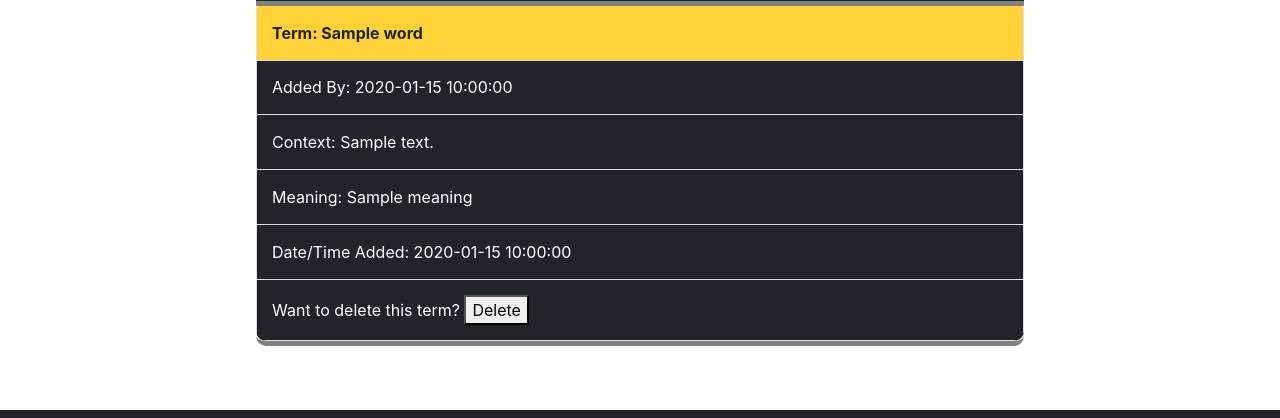
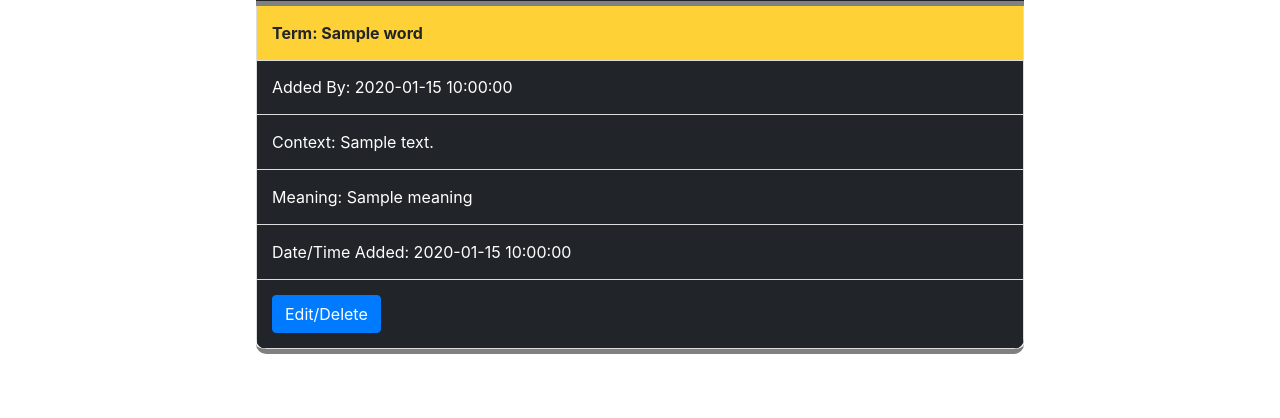
Before and after one commit to AlexJakeman/project-3, a Flask app: template app/templates/help.html in a window 1280 px wide. Shown: the part 1488-1906 px from the top of the page. Run offline with Flask 2, Linux system fonts and the light colour scheme; the template is opened without the code that fills it: most values are stand-ins (such as "Sample title", 1, 10 or a date in 2020); some libraries are stand-ins or nearby versions.

Commit message:
Added deletion modal (for edit in future)

```diff
--- a/app/main.py
+++ b/app/main.py
@@ -102,7 +102,7 @@ def add_term():
 
     return redirect('/')
 
-@app.route('/delete/<int:id>', methods=['POST'])
+@app.route('/delete_term/<int:id>', methods=['POST'])
 def delete_term(id):
     word_records = word_sheet.get_all_records()
 
--- /dev/null
+++ b/app/static/js/deletion-logic.js
@@ -0,0 +1,16 @@
+document.addEventListener('DOMContentLoaded', function () {
+    const deleteButtons = document.querySelectorAll('.delete-btn');
+    const deleteForm = document.getElementById('deleteForm');
+    const modalDeleteBtn = document.querySelector('.delete-modal-btn');
+
+    deleteButtons.forEach(function (button) {
+        button.addEventListener('click', function () {
+            const rowId = this.closest('tr').dataset.rowId;
+            document.getElementById('selectedRowId').value = rowId;
+            deleteForm.action = "/delete_term/" + rowId;
+        });
+    });
+
+    modalDeleteBtn.addEventListener('click', function () {
+    });
+});
--- a/app/templates/base.html
+++ b/app/templates/base.html
@@ -166,19 +166,12 @@
                                 Date/Time Added: {{ word.Date }}
                             </td>
                         </tr>
-                        <tr style="background-color: {{ loop_color }}; color: {{ text_color }}">
+                        <tr style="background-color: {{ loop_color }}; color: {{ text_color }}" data-row-id="{{ word.Id }}">
                             <td>
-                                Want to delete this term?
-                                <form method="POST" action="{{ url_for('delete_term', id=word.Id) }}" style="display: inline;">
-                                    <input type="hidden" name="id" value="{{ word.Id }}">
-                                    <button type="submit">Delete</button>
-                                </form>
+                                <button type="button" class="btn btn-primary delete-btn" data-bs-toggle="modal" data-bs-target="#topgenreModal1">
+                                    Edit/Delete
+                                </button>
                             </td>
-                  <!--       <td>
-                                Want to edit or delete this term?
-                                <input type="hidden" name="id" value="{{ word.Id }}">
-                                <a href="#" type="button" data-bs-toggle="modal" data-bs-target="#topgenreModal1">Edit / Delete</a>
-                            </td> -->
                         </tr>
                     </tr>
                 </tbody>
@@ -187,38 +180,19 @@
         </div>
     </section>
 
-    <!-- Portfolio item 6 modal popup-->
     <div class="portfolio-modal modal fade" id="topgenreModal1" tabindex="-1" role="dialog" aria-hidden="true">
         <div class="modal-dialog">
             <div class="modal-content">
                 <div class="close-modal" data-bs-dismiss="modal"><img src="{{ url_for('static', filename='assets/img/close-icon.svg') }}" alt="Close modal" /></div>
                 <div class="container">
-                    {% for word in words %}
                     <div class="row justify-content-center">
                         <div class="col-lg-8">
                             <div class="modal-body">
-                                <!-- Project details-->
-                                <h2 class="text-uppercase">Project Name</h2>
-                                <p class="item-intro text-muted">Lorem ipsum dolor sit amet consectetur.</p>
-                                <img class="img-fluid d-block mx-auto" src="{{ url_for('static', filename='assets/img/portfolio/6.jpg') }}" alt="..." />
-                                <p>Use this area to describe your project. Lorem ipsum dolor sit amet, consectetur adipisicing elit. Est blanditiis dolorem culpa incidunt minus dignissimos deserunt repellat aperiam quasi sunt officia expedita beatae cupiditate, maiores repudiandae, nostrum, reiciendis facere nemo!</p>
-                                <ul class="list-inline">
-                                    <li>
-                                        <strong>Client:</strong>
-                                        Window
-                                    </li>
-                                    <li>
-                                        <strong>Category:</strong>
-                                        Photography
-                                    </li>
-                                </ul>
-                                <td>
-                                    Want to delete this term?
-                                    <form method="POST" action="{{ url_for('delete_term', id=word.Id) }}" style="display: inline;">
-                                        <input type="hidden" name="id" value="{{ word.Id }}">
-                                        <button type="submit">Delete</button>
-                                    </form>
-                                </td>
+                                Want to delete this term?
+                                <form id="deleteForm" method="POST" action="/delete_term/" style="display: inline;">
+                                    <input type="hidden" name="id" value="" id="selectedRowId">
+                                    <button type="submit" class="btn btn-danger delete-modal-btn" data-bs-dismiss="modal">Delete</button>
+                                </form>
                                 <button class="btn btn-primary btn-xl text-uppercase" data-bs-dismiss="modal" type="button">
                                     <i class="fas fa-xmark me-1"></i>
                                     Close Project
@@ -226,14 +200,13 @@
                             </div>
                         </div>
                     </div>
-                    {% endfor %}
                 </div>
             </div>
         </div>
     </div>
 
-    <!-- Bootstrap core JS-->
     <script src="https://cdn.jsdelivr.net/npm/bootstrap@5.2.3/dist/js/bootstrap.bundle.min.js"></script>
     <script src="{{ url_for('static', filename='js/field-validation.js') }}"></script>
+    <script src="{{ url_for('static', filename='js/deletion-logic.js') }}"></script>
 </body>
 </html>
```
